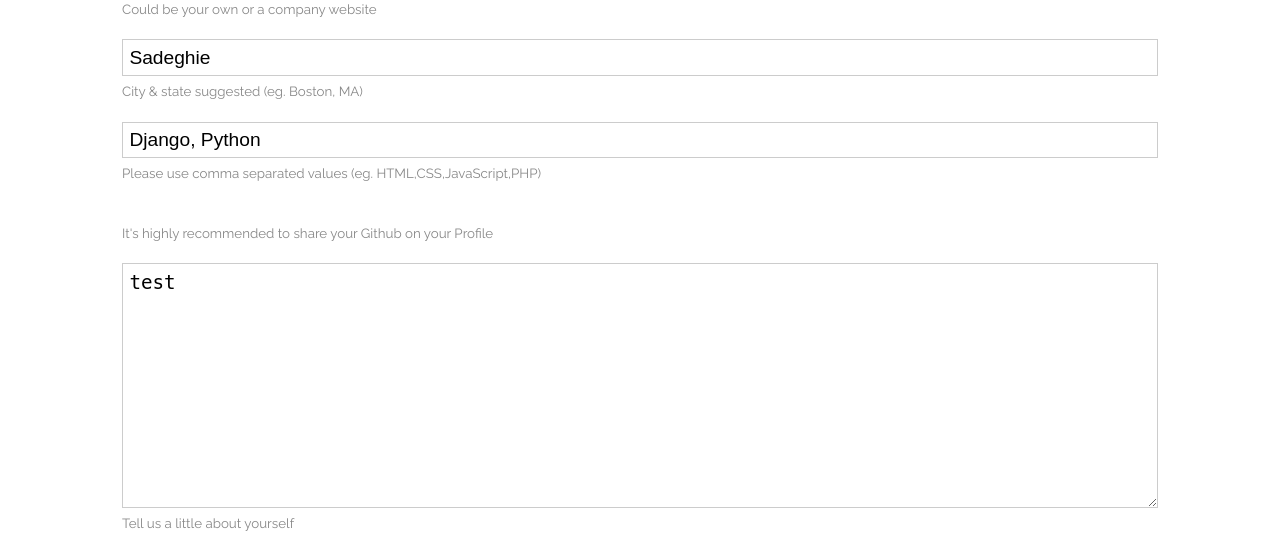
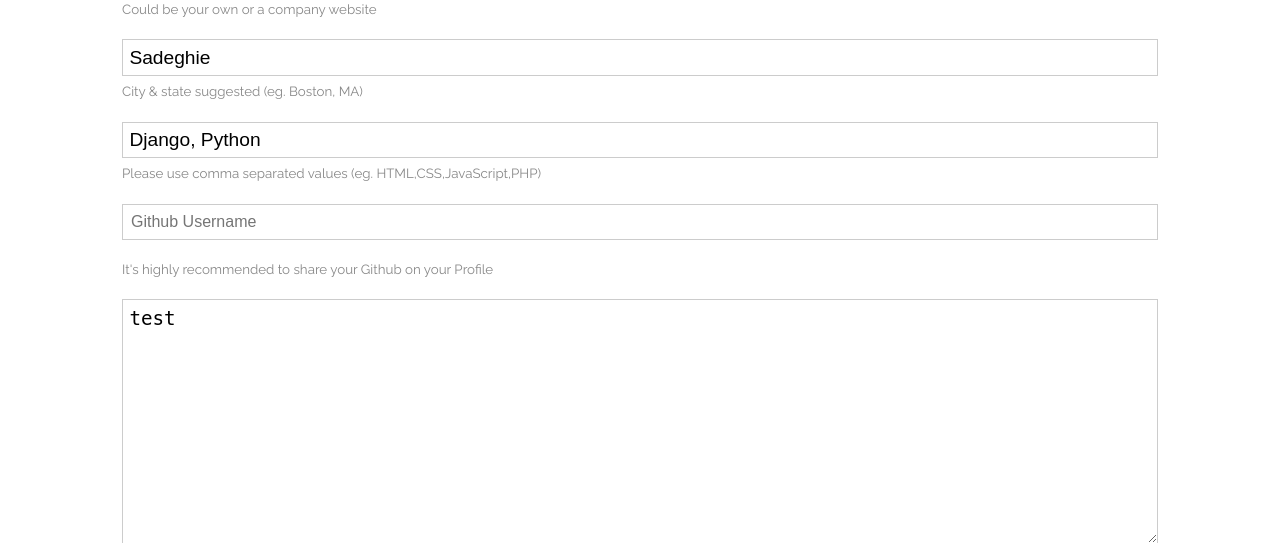
Before and after one commit to Sakayaaa/django-front-ready, a Django app: page /accounts/create-profile/ in a window 1280 px wide. Shown: the part 573-1116 px from the top of the page. Run offline with Django 5.2, Linux system fonts and the light colour scheme; a user stored in the database is signed in; data comes from the database, SQL or seed files in the repository; some libraries are stand-ins or nearby versions.

Commit message:
modified:   accounts/templates/accounts/createprofile.html

```diff
--- a/accounts/templates/accounts/createprofile.html
+++ b/accounts/templates/accounts/createprofile.html
@@ -48,7 +48,7 @@
           >
         </div>
         <div class="form-group social-input">
-          {{form.github}}
+          {{form.github_username}}
         </div>
         <small class="form-text">It's highly recommended to share your Github on your Profile</small>
         <div class="form-group">
```
